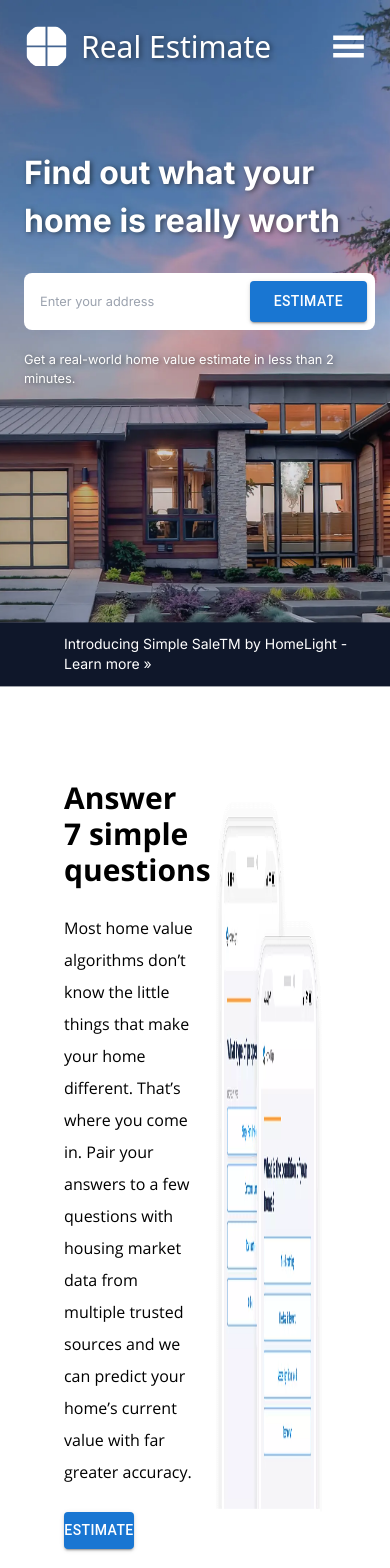
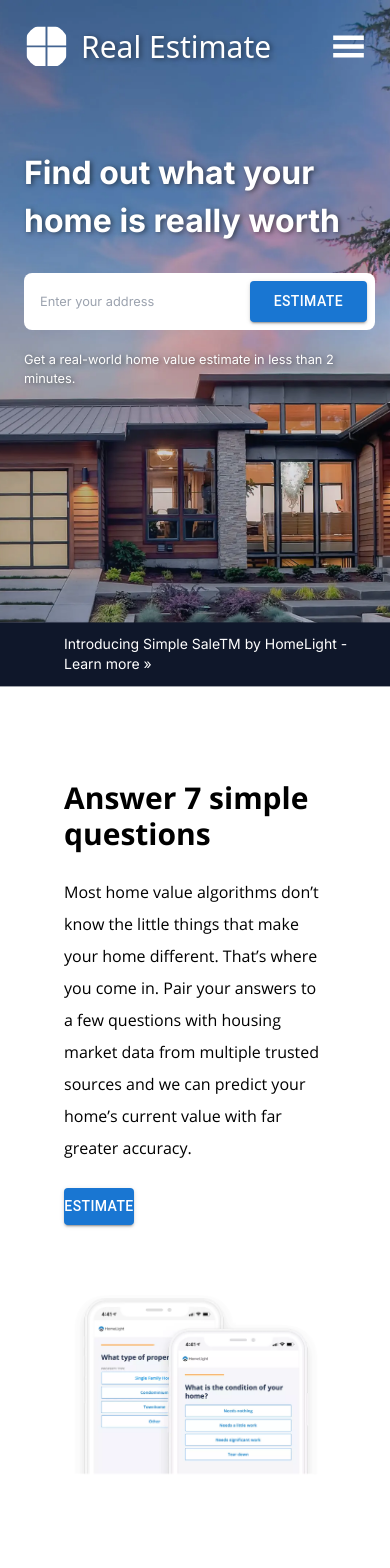
Before and after one commit to Harkanni/real-estate-management-app, a Next.js app: page / in a window 390 px wide. Shown: the top 1568 px of the page. Built offline with nearby package versions, Linux system fonts and the light colour scheme.

Commit message:
Evaluation Component

```diff
--- a/assets/style.module.css
+++ b/assets/style.module.css
@@ -61,6 +61,18 @@
    .navList {
       display: none;
    }
+   .evalDiv {
+      flex-wrap: wrap;
+      display: flex;
+   }
+   .evalDiv .evalDesc {
+      width: 100% !important;
+   }
+   .evalDiv .evalImg {
+      display: flex !important;
+      flex: 1;
+      margin-top: 3rem;
+   }
 }
 
 @media screen and (min-width: 760px) {
--- a/components/EvaluationComponent.tsx
+++ b/components/EvaluationComponent.tsx
@@ -11,14 +11,14 @@ const EvaluationComponent = () => {
          {
             Evaluations.map((item, index) => {
                return (
-                  <div className={`${index+1 >=2 ? 'flex flex-row-reverse' : 'flex'} justify-between font-open gap-4 mt-10 px-16 py-5`}>
-                     <div className={`flex flex-col gap-6 w-[50%] max-w-[30rem]`}>
+                  <div className={` ${styles.evalDiv}  ${index+1 >=2 ? 'flex flex-row-reverse' : 'flex'} justify-between font-open gap-4 mt-10 px-16 py-5`}>
+                     <div className={`${styles.evalDesc} flex flex-col gap-6 w-[50%]`}>
                         <h1 className={`font-extrabold text-3xl`}>{item.title}</h1>
                         <p className='leading-8 font-[400]'>{item.details}</p>
                         <Button variant="contained" color="primary" className={`${styles.EVbutton} bg-black w-[70px] px-[50rem]`}>Estimate</Button>
                      </div>
 
-                     <div className={`flex w-[50%]`}>
+                     <div className={`${styles.evalImg} flex w-[50%]`}>
                         <Image
                            src={item.imgUrl}
                            alt=""
```
